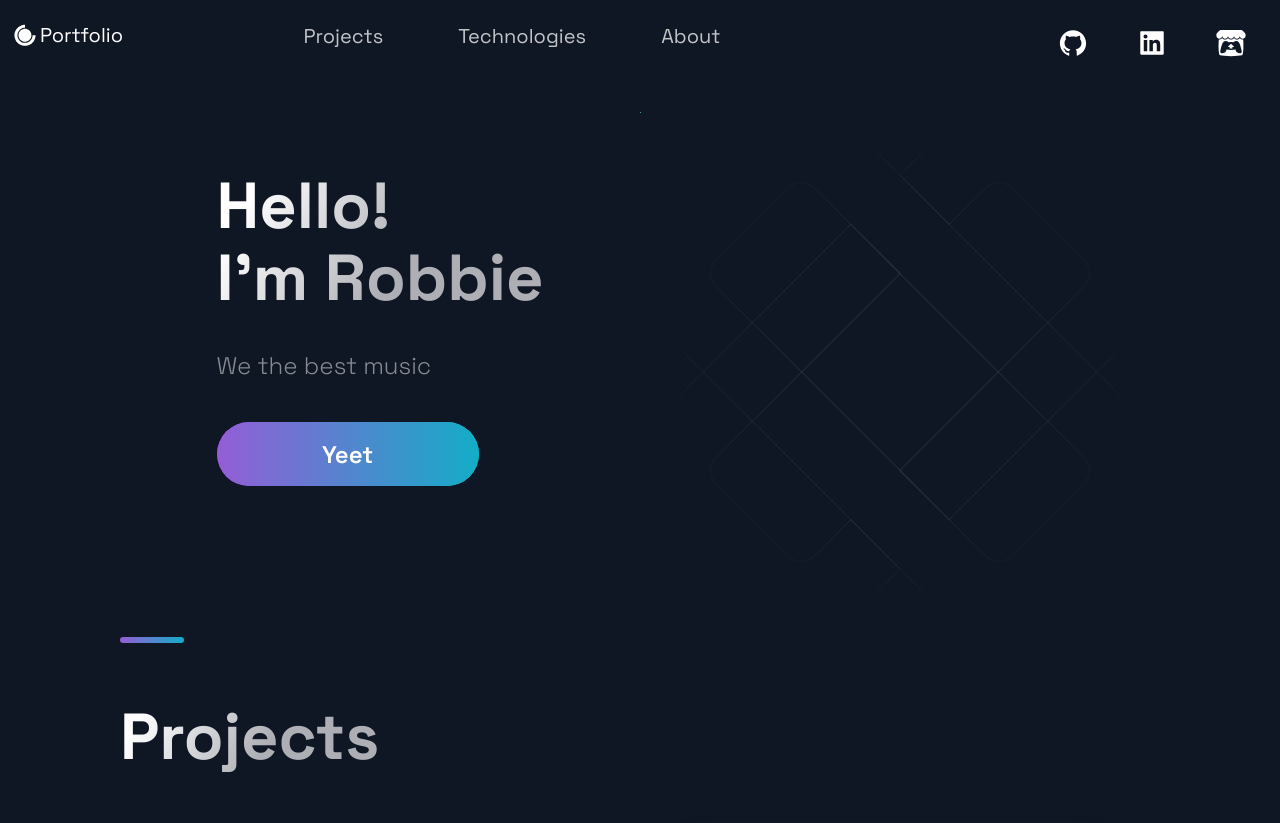
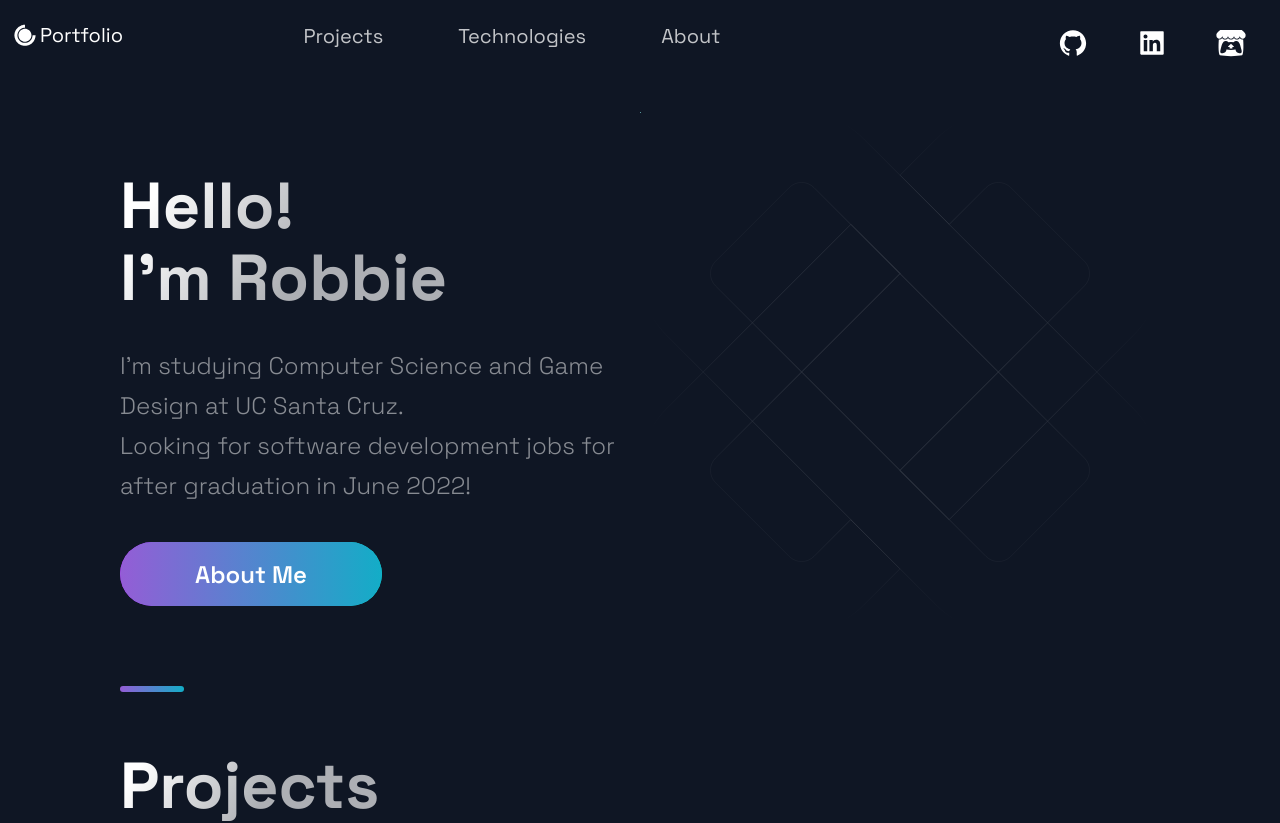
Before and after one commit to Robradz/PortfolioWebsite, a Next.js app: page / in a window 1280 px wide. Shown: the top 823 px of the page. Built offline with nearby package versions, Linux system fonts and the light colour scheme.

Commit message:
Changed information in Hero section

```diff
--- a/src/components/Hero/Hero.js
+++ b/src/components/Hero/Hero.js
@@ -12,11 +12,14 @@ const Hero = (props) => (
         I'm Robbie
       </SectionTitle>
       <SectionText>
-        We the best music
+        I'm studying Computer Science and Game Design at UC Santa Cruz.<br/>
+        Looking for software development jobs for after graduation in June 2022!
       </SectionText>
-      <Button onClick={()=> window.location - 'https://google.com'}>Yeet</Button>
+      <Button onClick={() => { window.location = '#about'}}>About Me</Button>
     </LeftSection>
   </Section>
 );
 
+//onClick={props.handleClick}
+
 export default Hero;
```
